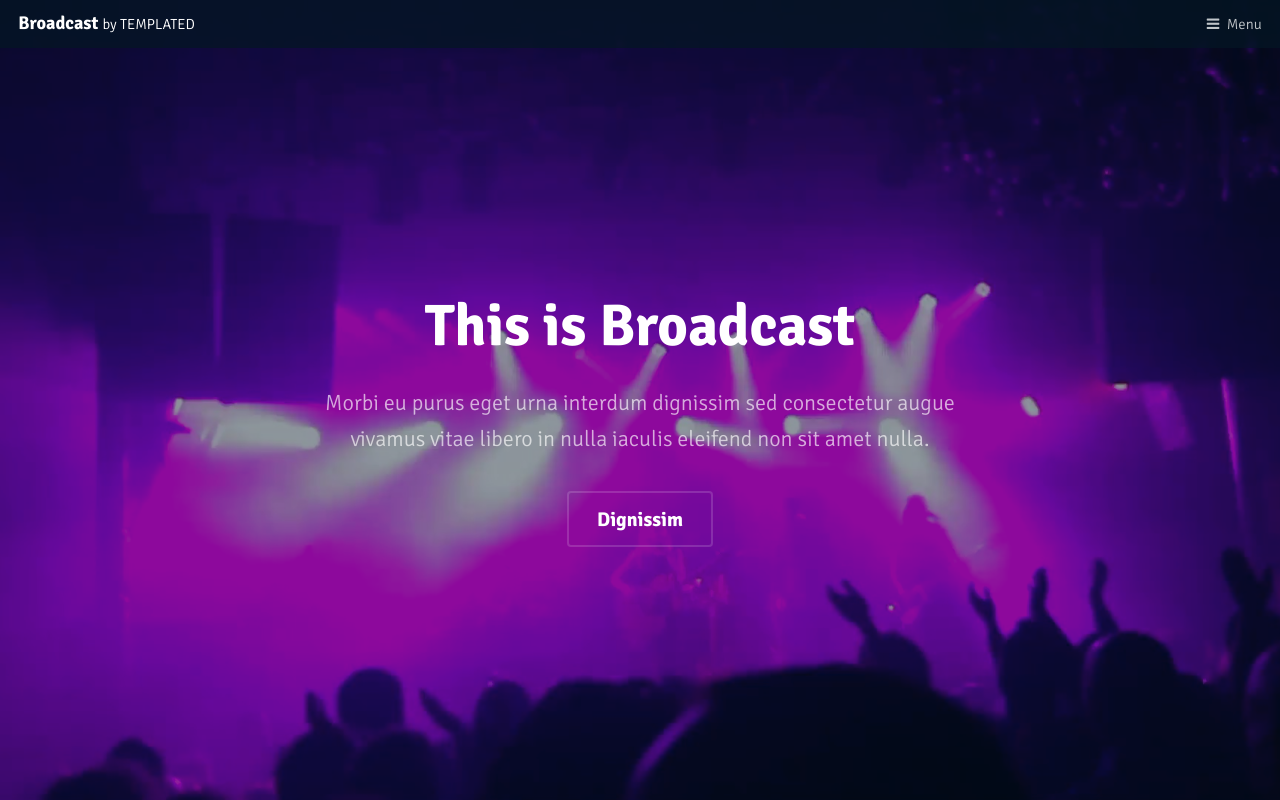
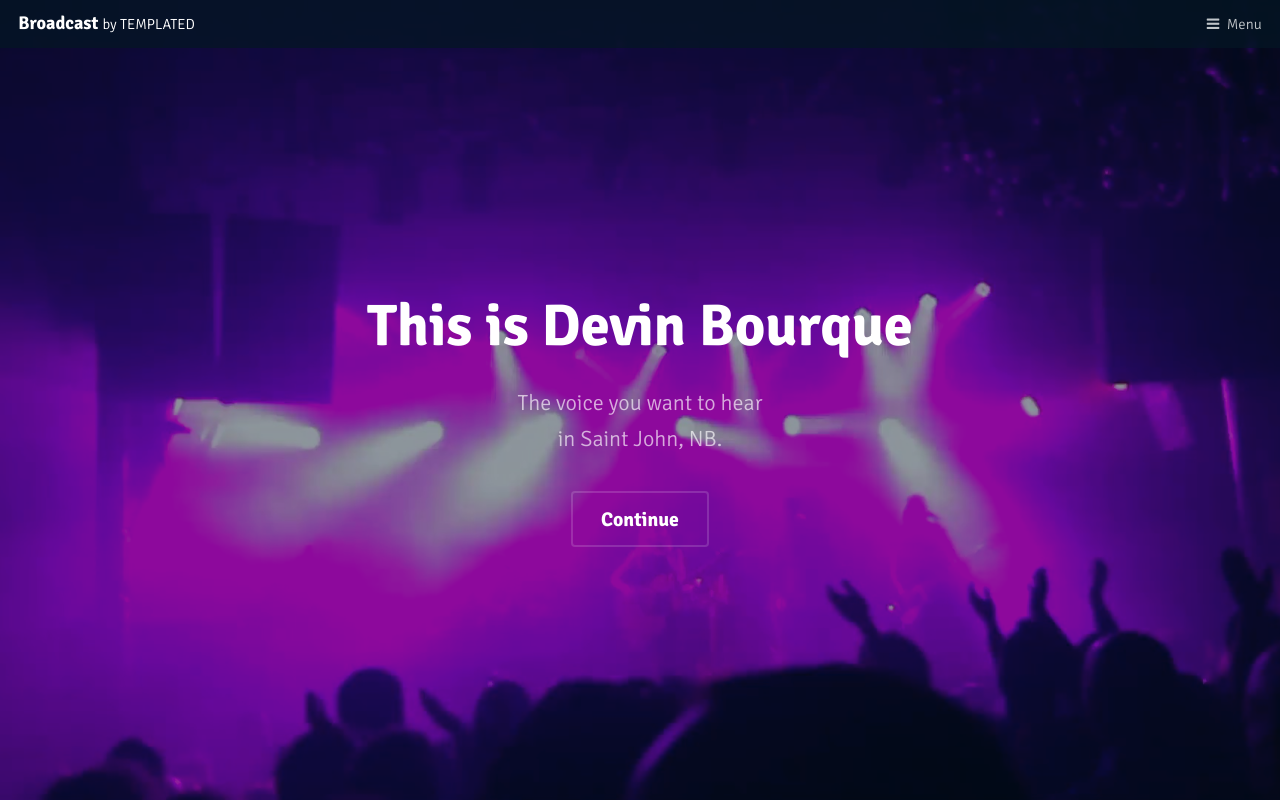
Before and after one commit to AlexanderM73/RadioWebsite, a plain HTML site: page index.html in a window 1280 px wide. Shown: the top 800 px of the page. Drawn offline with Linux system fonts and the light colour scheme.

Commit message:
Update index.html

```diff
--- a/index.html
+++ b/index.html
@@ -6,7 +6,7 @@
 -->
 <html>
 	<head>
-		<title>Broadcast by TEMPLATED</title>
+		<title>Devin Bourque</title>
 		<meta charset="utf-8" />
 		<meta name="viewport" content="width=device-width, initial-scale=1" />
 		<link rel="stylesheet" href="assets/css/main.css" />
@@ -37,11 +37,11 @@
 				<section id="banner" data-video="images/banner">
 					<div class="inner">
 						<header>
-							<h1>This is Broadcast</h1>
-							<p>Morbi eu purus eget urna interdum dignissim sed consectetur augue<br />
-							vivamus vitae libero in nulla iaculis eleifend non sit amet nulla.</p>
+							<h1>This is Devin Bourque</h1>
+							<p>The voice you want to hear<br />
+							in Saint John, NB.</p>
 						</header>
-						<a href="#main" class="button big alt scrolly">Dignissim</a>
+						<a href="#main" class="button big alt scrolly">Continue</a>
 					</div>
 
 				</section>
```
